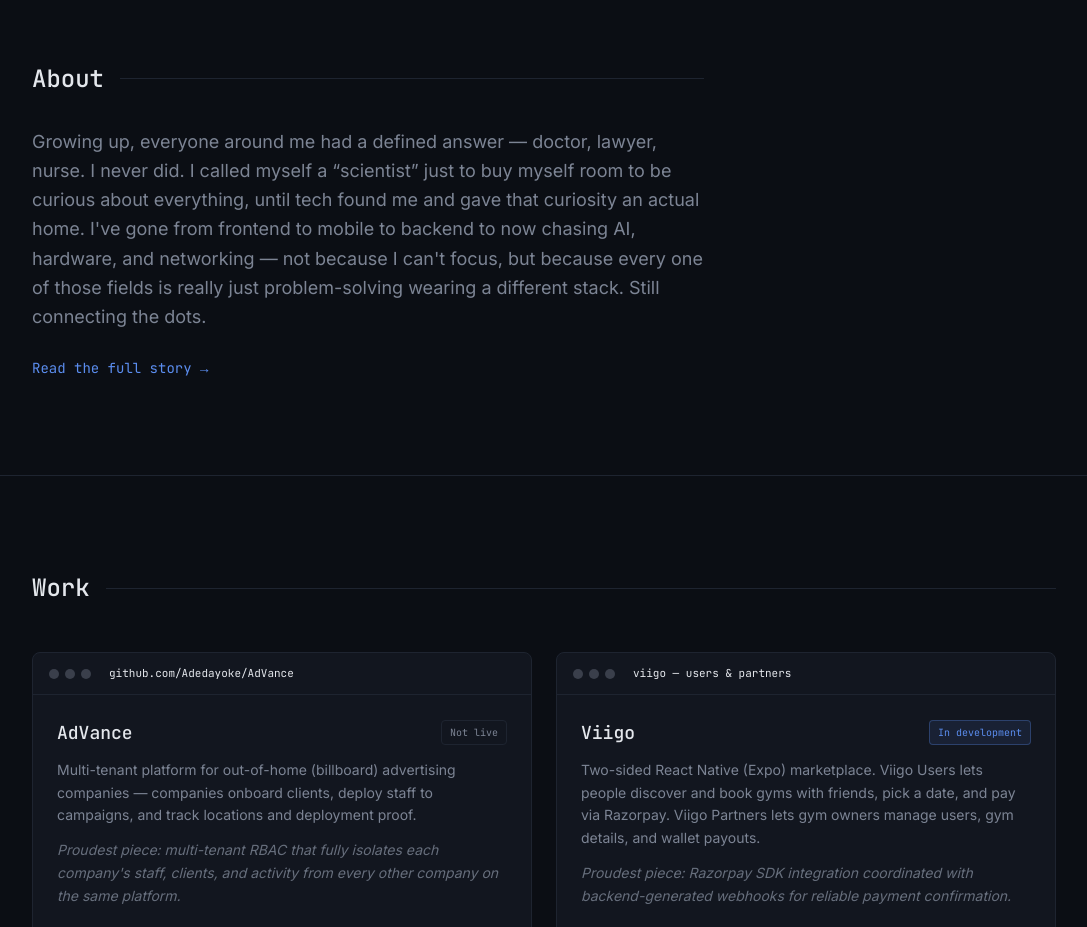
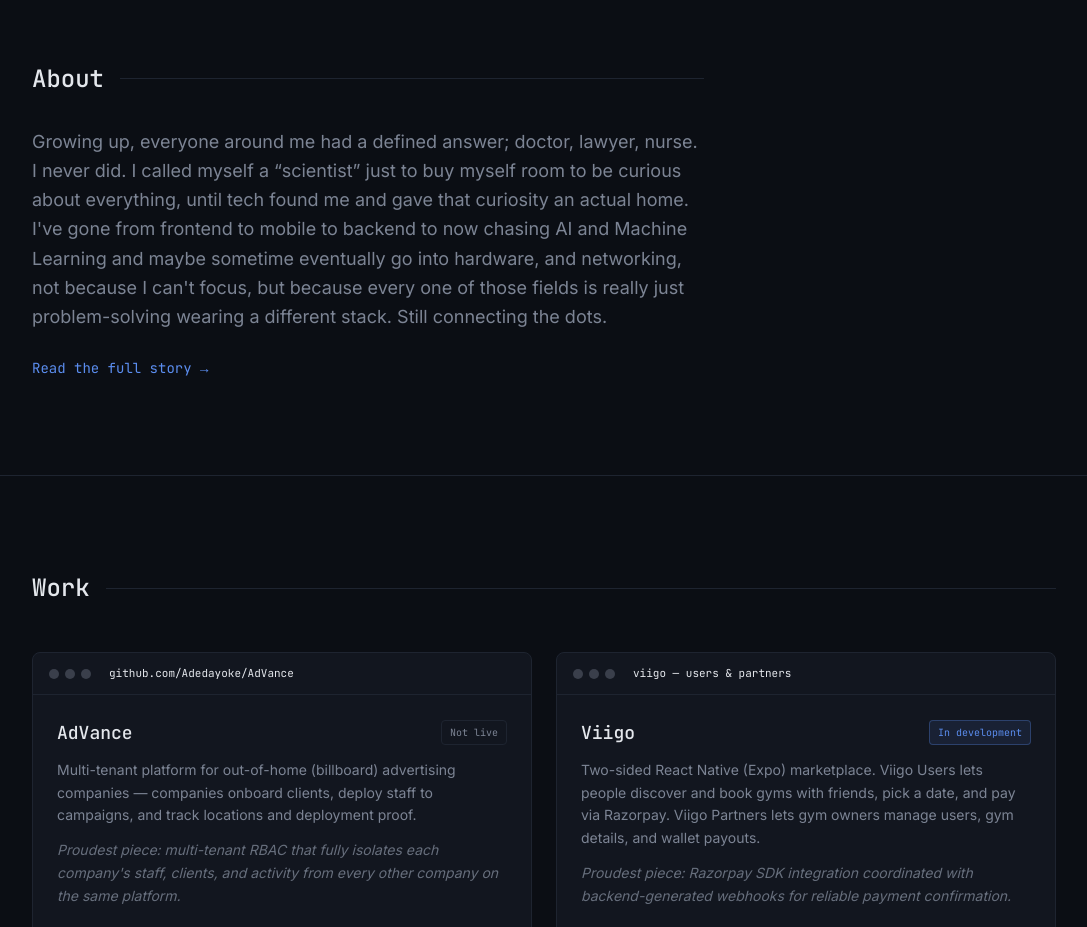
Before and after one commit to Adedayoke/my-portfolio, a Next.js app: page / in a window 1280 px wide. Shown: the part 820-1747 px from the top of the page, without its empty margins (104-1191 px from the left). Built offline with nearby package versions, Linux system fonts and the light colour scheme.

Commit message:
Update About.tsx

```diff
--- a/components/About.tsx
+++ b/components/About.tsx
@@ -10,11 +10,11 @@ export default function About() {
           <div className="flex-1 h-px bg-border" />
         </div>
         <p className="text-ink-muted text-base md:text-lg leading-relaxed mb-6">
-          Growing up, everyone around me had a defined answer — doctor, lawyer,
+          Growing up, everyone around me had a defined answer; doctor, lawyer,
           nurse. I never did. I called myself a &ldquo;scientist&rdquo; just to
           buy myself room to be curious about everything, until tech found me
           and gave that curiosity an actual home. I&apos;ve gone from frontend
-          to mobile to backend to now chasing AI, hardware, and networking —
+          to mobile to backend to now chasing AI and Machine Learning and maybe sometime eventually go into hardware, and networking,
           not because I can&apos;t focus, but because every one of those
           fields is really just problem-solving wearing a different stack.
           Still connecting the dots.
```
